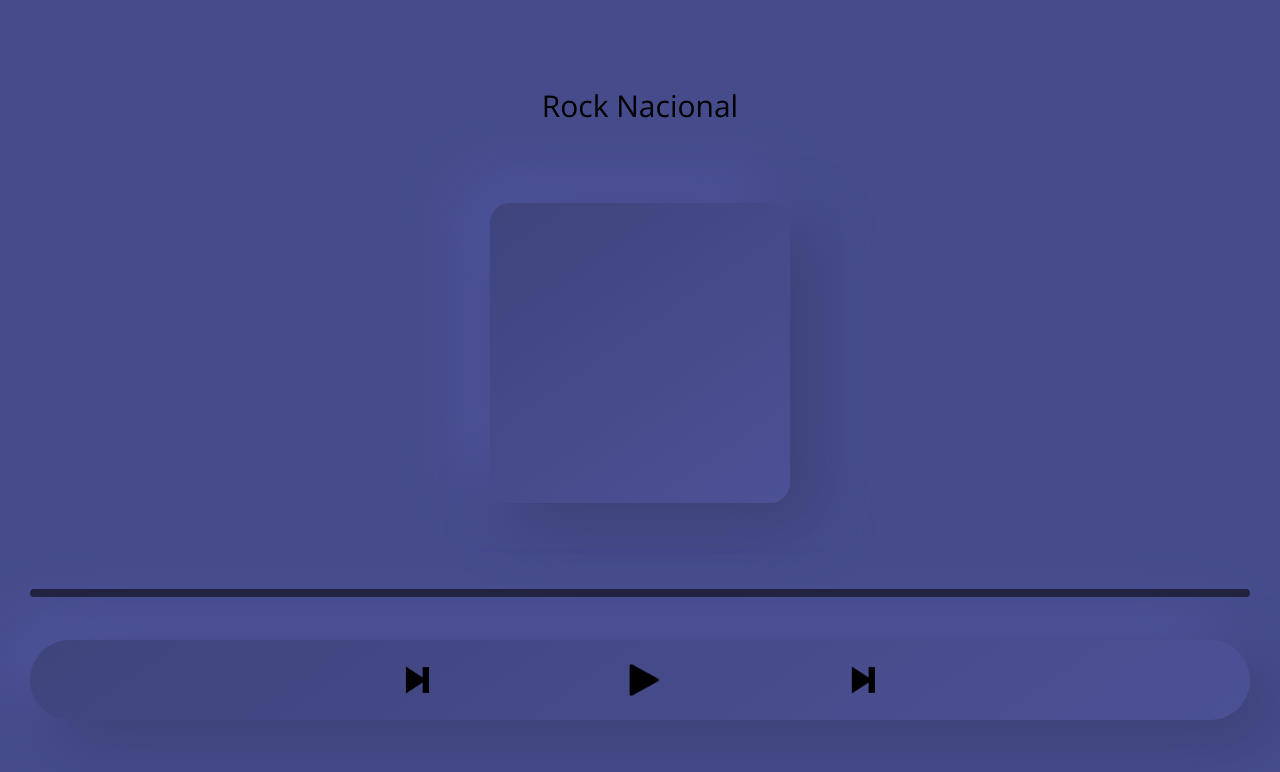
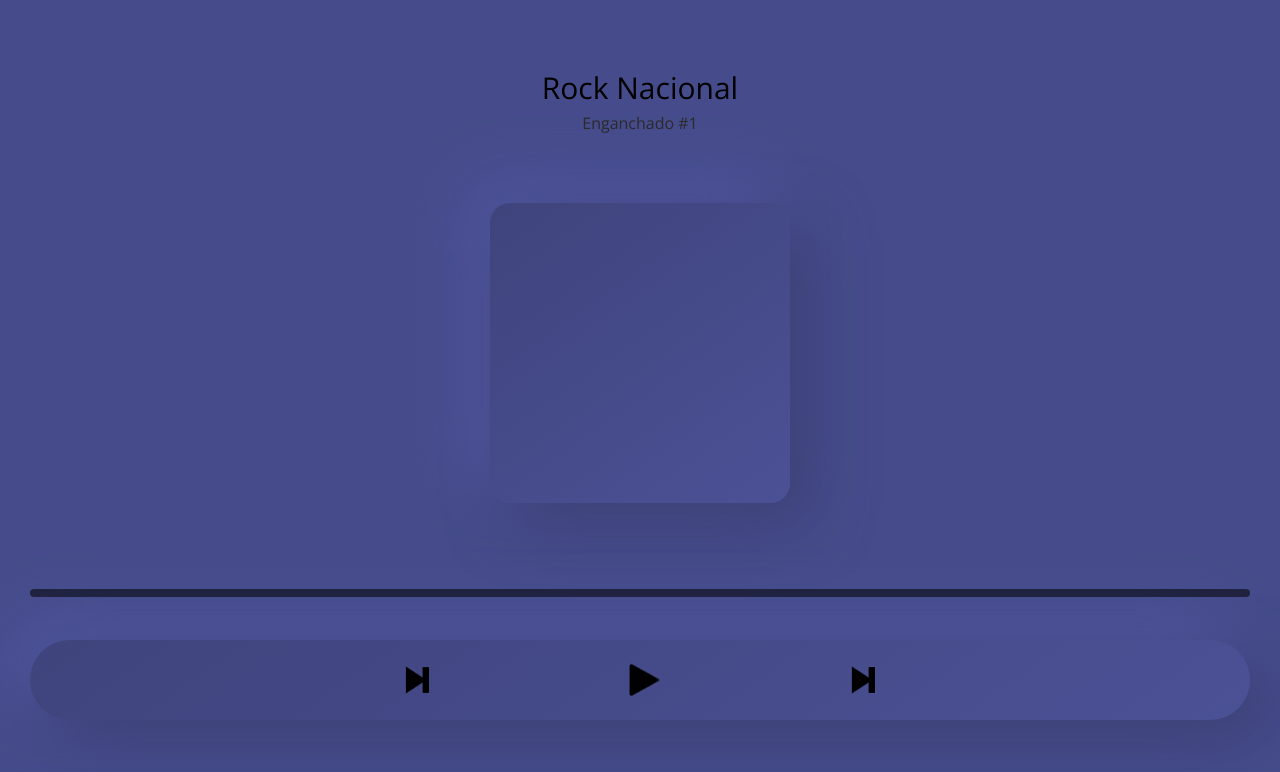
Before and after one commit to nicolasezequielflores/nicolasezequielflores.musicapp, a plain HTML site: page index.html in a window 1280 px wide. Drawn offline with nearby package versions, Linux system fonts and the light colour scheme.

Commit message:
Update index.html

```diff
--- a/index.html
+++ b/index.html
@@ -13,6 +13,7 @@
 
     <div class="nameCont">
         <p class="name">Rock Nacional</p>
+        <p class="nameDos">Enganchado #1</p>
     </div>
 
     <div class="imgCont">
```
